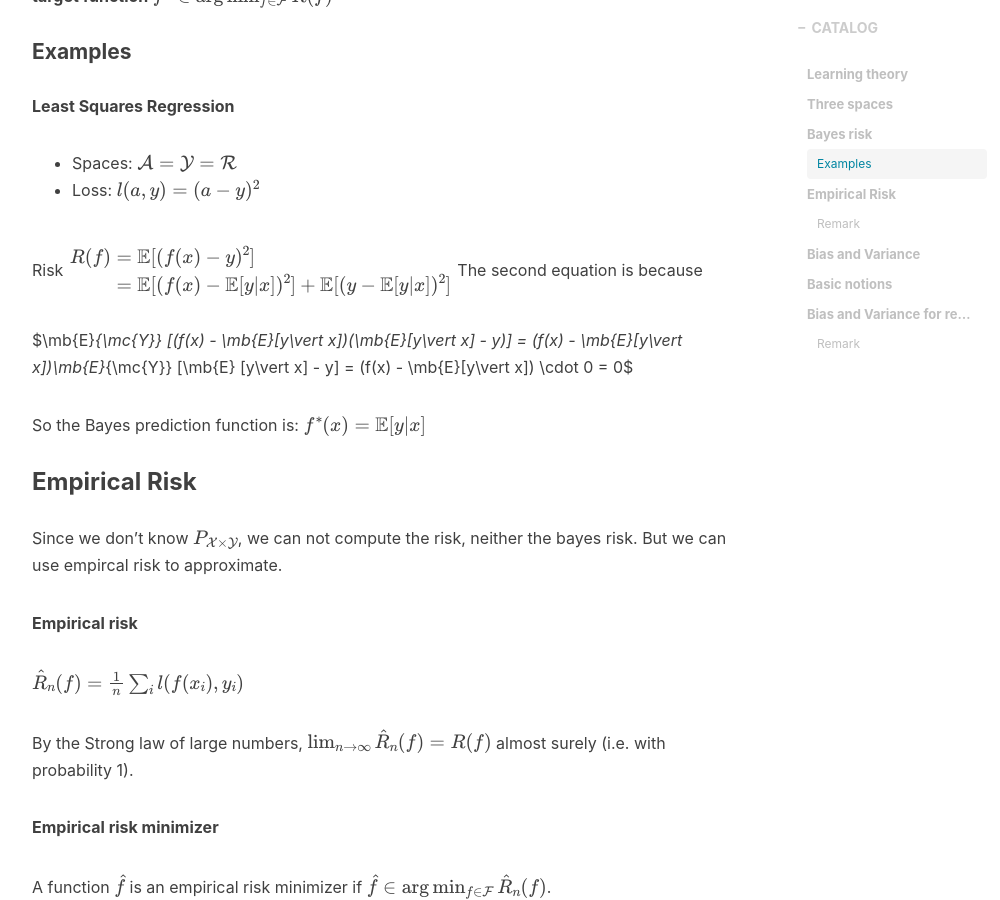
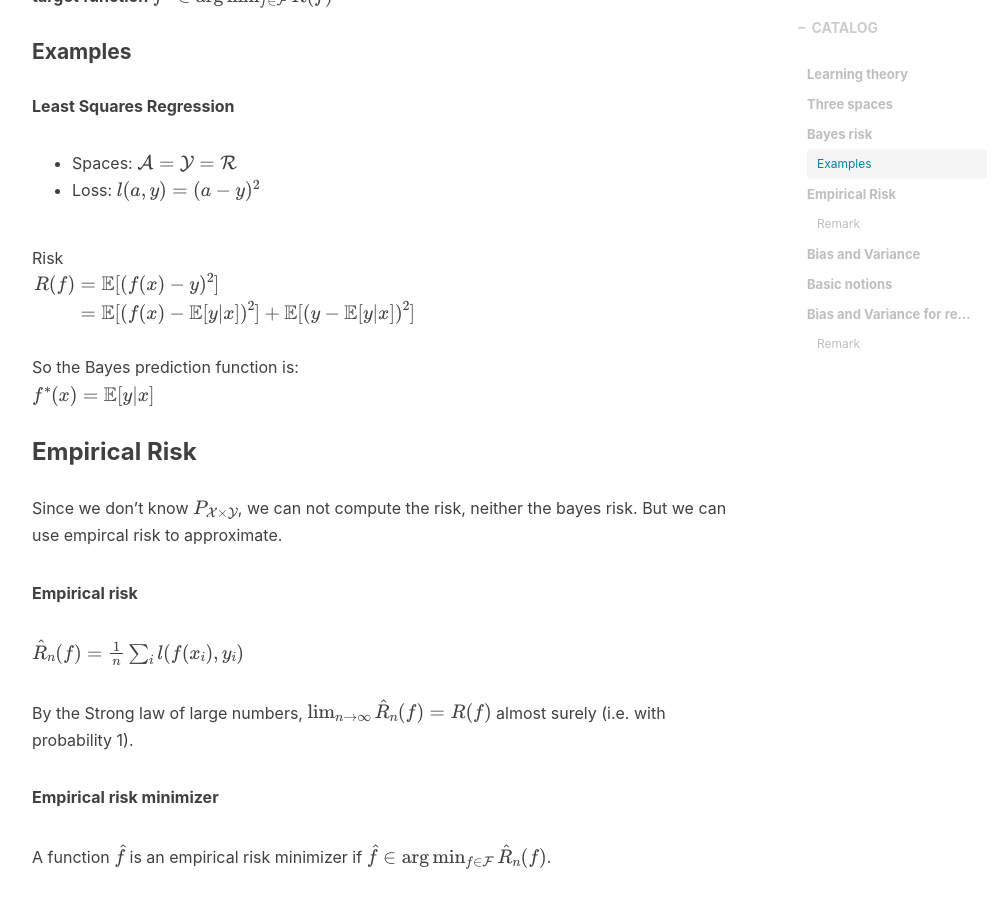
Before and after one commit to Alex-X-W/Alex-X-W.github.io, a Jekyll site: the page built from _posts/2018-09-03-stat_learning_theory.markdown, in a window 1280 px wide and 900 px high, scrolled down 1751 px. Shown: the whole window, without its empty margins (233-1233 px from the left). Built offline with Jekyll 4.4.1, drawn with Linux system fonts in a browser that asks for light colours; nearby versions of some CDN libraries; formulas are drawn with MathJax 3; comment, search, counter and statistics services are not loaded.

Commit message:
fix bugs

```diff
--- a/_posts/2018-09-03-stat_learning_theory.markdown
+++ b/_posts/2018-09-03-stat_learning_theory.markdown
@@ -72,9 +72,6 @@
 R(f) &= \mathbb E [(f(x) - y)^2] \\ &= \mb{E} [(f(x) - \mb{E}[y\vert x])^2] + \mb{E} [(y - \mb{E}[y\vert x])^2]
 \end{align*}
 $$
-The second equation is because
-
-$\mb{E}_{\mc{Y}} [(f(x) - \mb{E}[y\vert x])(\mb{E}[y\vert x] - y)] = (f(x) - \mb{E}[y\vert x])\mb{E}_{\mc{Y}} [\mb{E} [y\vert x] - y] = (f(x) - \mb{E}[y\vert x]) \cdot 0 = 0$
 
 So the Bayes prediction function is:
 $$
```
